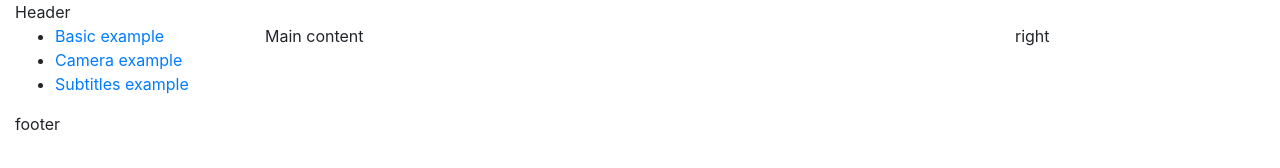
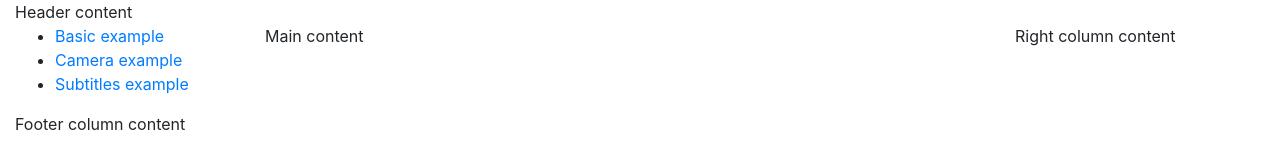
Before and after one commit to josipklaric/html5-video-gym, a website: page src/index.html in a window 1280 px wide. Drawn offline with Linux system fonts and the light colour scheme.

Commit message:
Index file changes

```diff
--- a/src/index.html
+++ b/src/index.html
@@ -10,7 +10,7 @@
 </head>
 <body>
     <div class="main-grid container-fluid">
-        <header>Header</header>
+        <header>Header content</header>
         <div class="left-nav">
             <ul>
                 <li><a href="01_basic.html">Basic example</a></li>
@@ -22,10 +22,10 @@
             Main content
         </div>
         <div class="right-col">
-            right
+            Right column content
         </div>
         <footer>
-            footer
+            Footer column content
         </footer>
     </div>
 </body>
```
